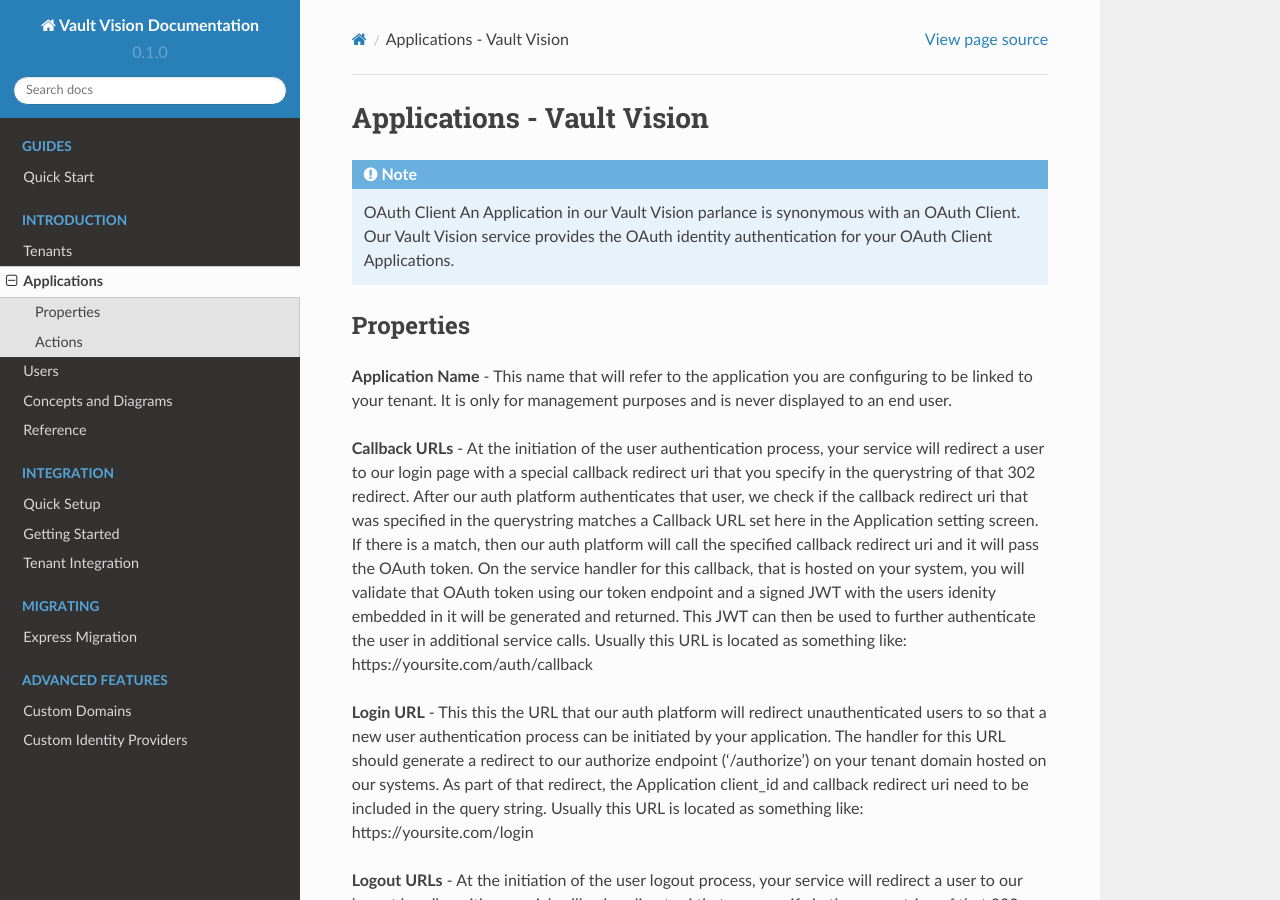
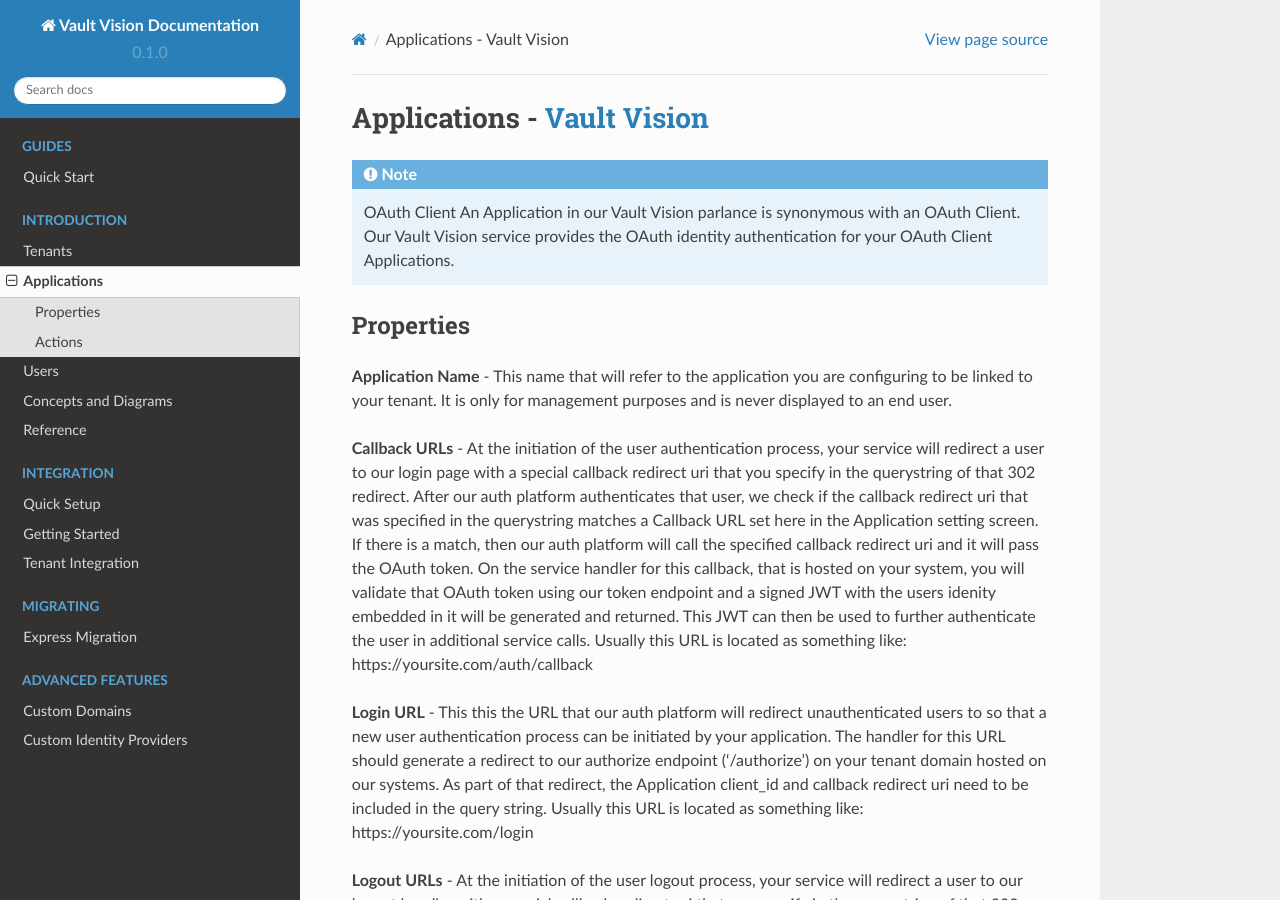
Before and after one commit to vaultvision/docs, a Sphinx documentation site: the page built from docs/source/applications.md, in a window 1280 px wide and 900 px high. Built offline with Sphinx 7.4.7 and the Read the Docs theme 2.0.0, drawn with Linux system fonts in a browser that asks for light colours; part of the change alters nothing that is shown.

````diff
--- a/docs/source/applications.md
+++ b/docs/source/applications.md
@@ -1,4 +1,4 @@
-Applications - Vault Vision
+Applications - [Vault Vision](https://vaultvision.com)
 ========
 
 ```{note} OAuth Client
````
